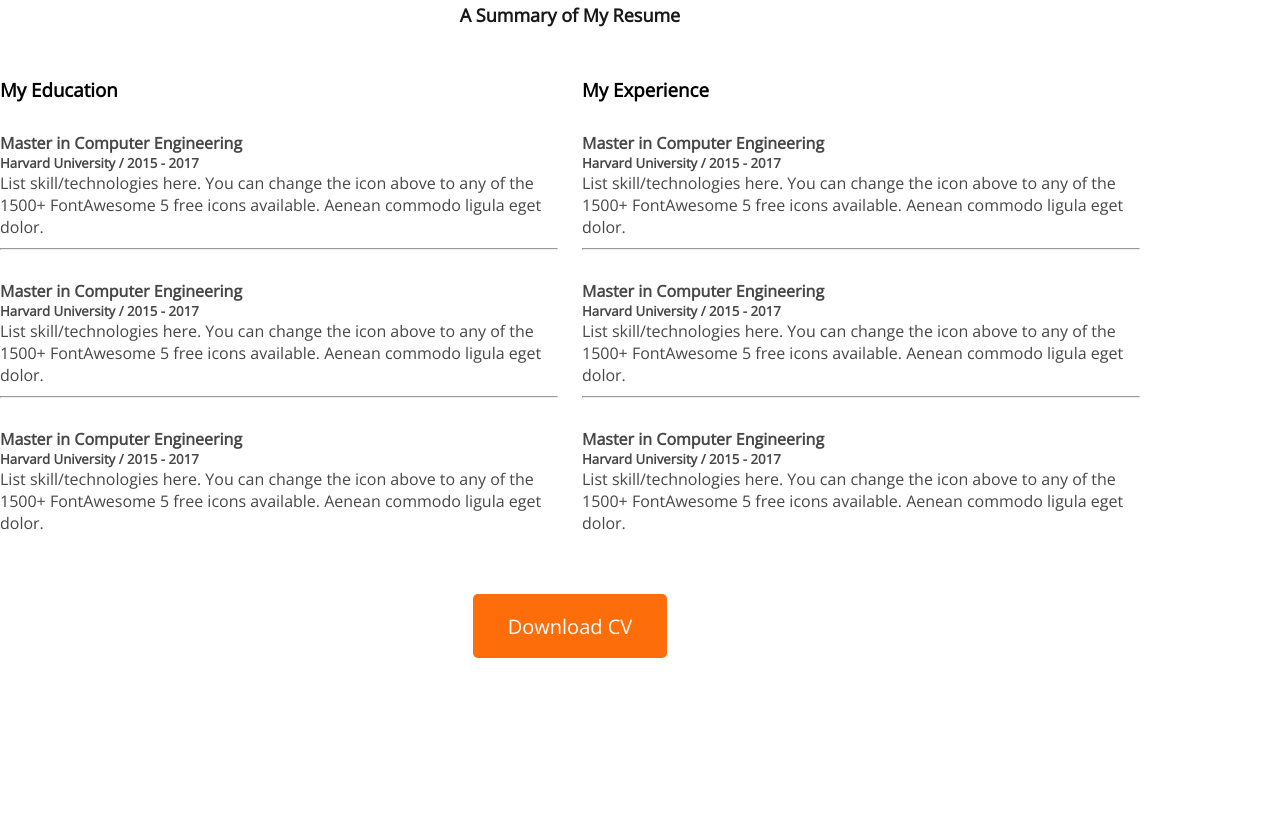
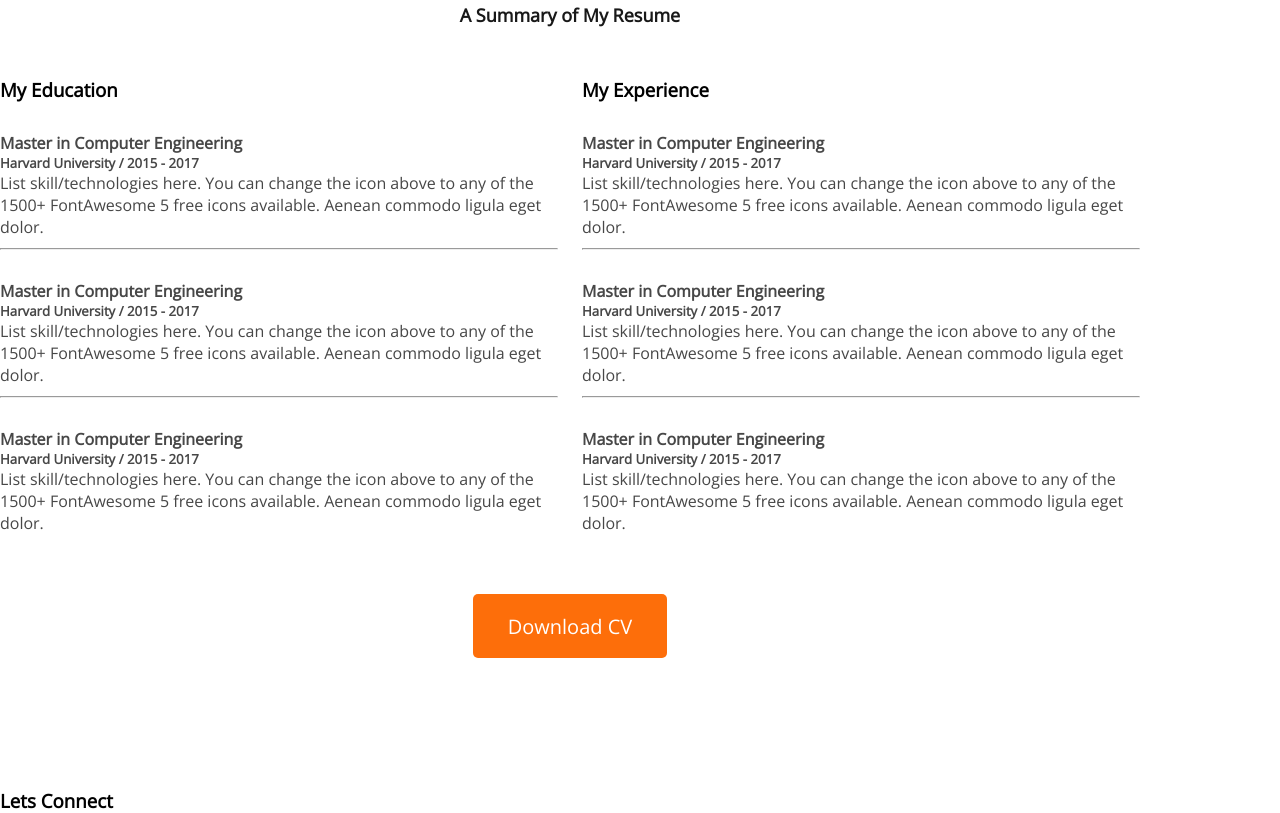
Before and after one commit to Anjuman-ara2828/developer.portfolio, a plain HTML site: page index.html in a window 1280 px wide. Shown: the part 2046-2859 px from the top of the page. Before the commit the page ends 2704 px from the top, so only its background shows below. Drawn offline with nearby package versions, Linux system fonts and the light colour scheme.

Commit message:
section and contact added

```diff
--- a/index.html
+++ b/index.html
@@ -148,6 +148,16 @@
 
     </section>
    </section>
+   <!-- contact section -->
+   <section>
+    <section class="contact">
+      <div>
+        <div>
+          <h3>Lets Connect  </h3>
+        </div>
+      </div>
+    </section>
+   </section>
   </main>
   <footer>
 
```
